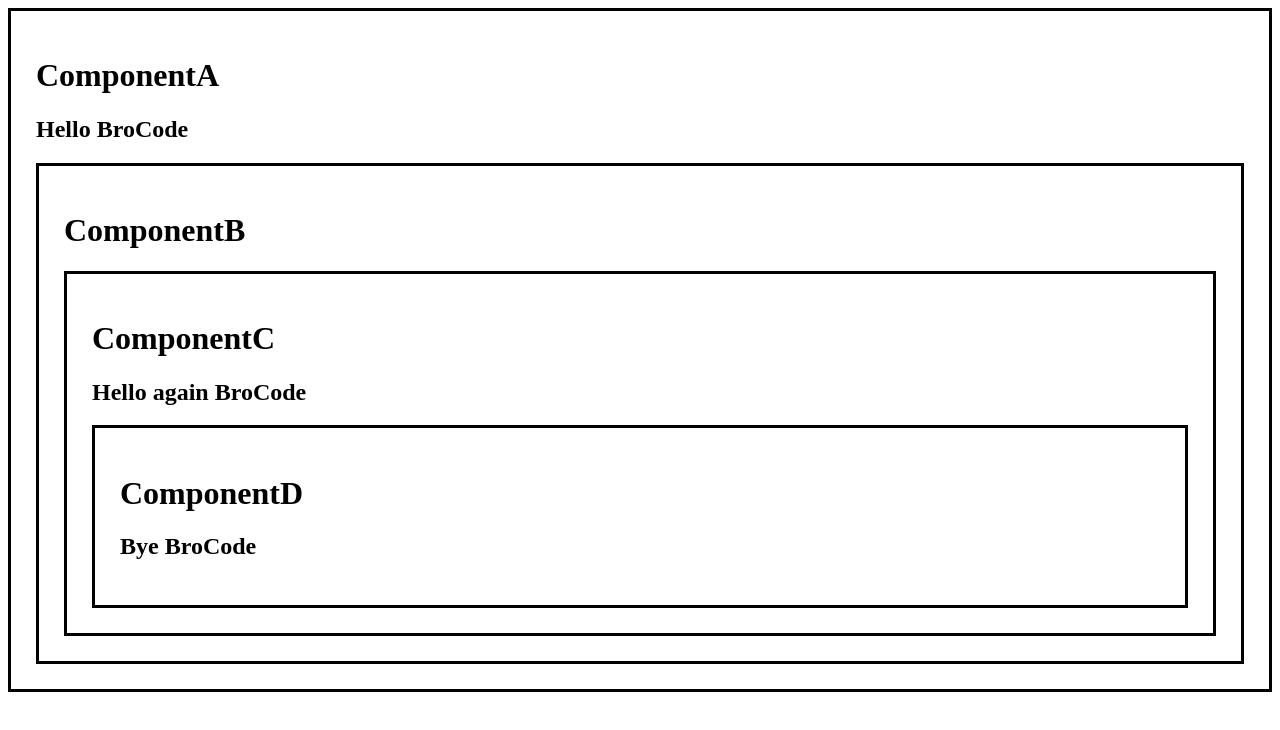
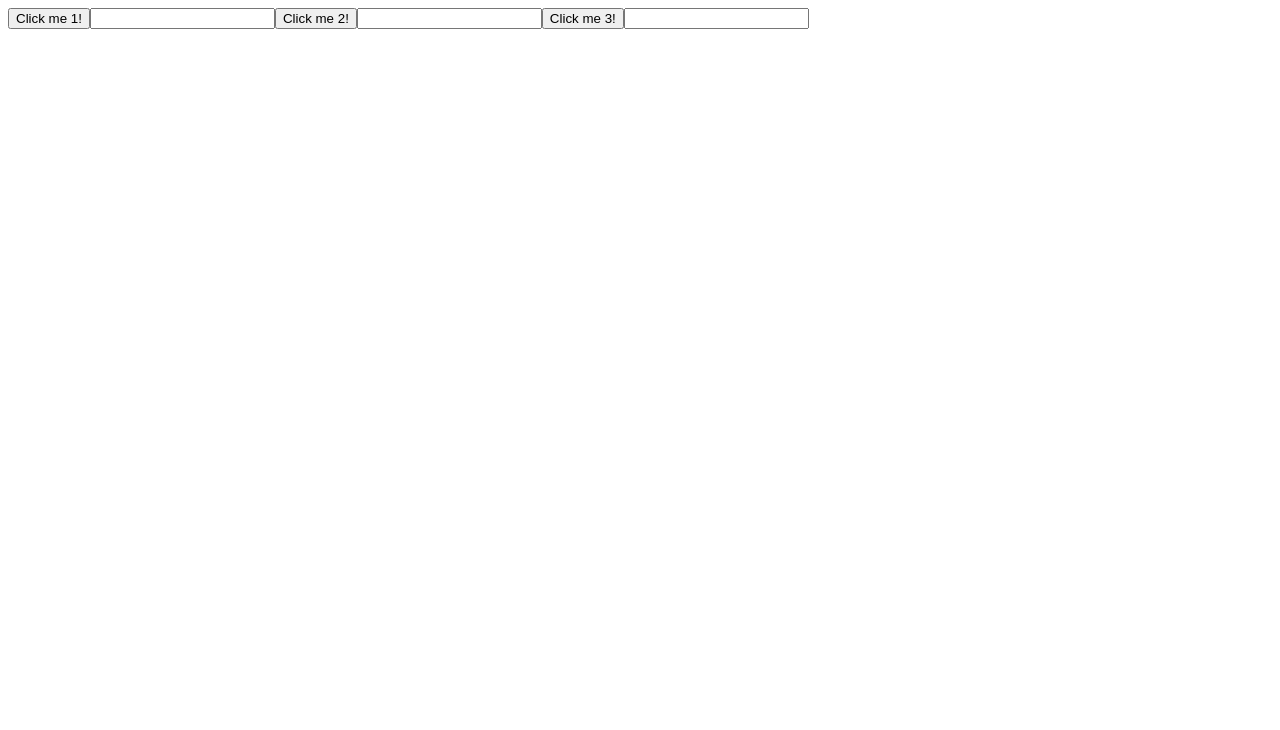
Before and after one commit to martahil/React_BroCode, a React (Vite) app: page / in a window 1280 px wide. Shown: the top 730 px of the page. Built offline with nearby package versions, Linux system fonts and the light colour scheme.

Commit message:
04:11:44 useRef() hook

```diff
--- a/src/App.jsx
+++ b/src/App.jsx
@@ -205,7 +205,7 @@ function App() {
 
 export default App */
 
-/* 18) */
+/* 18)
 import ComponentA from "./ComponentA.jsx"
 import React from "react";
 
@@ -216,4 +216,17 @@ function App() {
   );
 }
 
+export default App*/
+
+/* 19) */
+import MyComponent from "./MyComponent.jsx"
+//import React from "react";
+
+function App() {
+
+  return(
+    <MyComponent/>
+  );
+}
+
 export default App
--- a/src/MyComponent.jsx
+++ b/src/MyComponent.jsx
@@ -246,7 +246,7 @@ function MyComponent(){
 
 export default MyComponent*/
 
-/* 16) */
+/* 16)
 import React, {useState, useEffect} from "react";
 
 function MyComponent(){
@@ -277,7 +277,7 @@ function MyComponent(){
 
     function changeColor(){
         setColor(c => c === "green" ? "red" : "green");
-    }*/
+    }
 
     const [width, setWidth] = useState(window.innerWidth);
     const [heigth, setHeigth] = useState(window.innerHeight);
@@ -302,14 +302,76 @@ function MyComponent(){
     }
 
     return (<>
-        {/*<p style={{color: color}}>Count: {count}</p>
-        <button onClick={addCount}>Add</button>
-        <button onClick={subtractCount}>Subtract</button><br />
-        <button onClick={changeColor}>Change Color</button>*/}
+        {//<p style={{color: color}}>Count: {count}</p>
+        //<button onClick={addCount}>Add</button>
+        //<button onClick={subtractCount}>Subtract</button><br />
+        //<button onClick={changeColor}>Change Color</button>}
 
         <p>Window Width: {width}px</p>
         <p>Window Heigth: {heigth}px</p>
     </>);
 }
 
-export default MyComponent
+export default MyComponent */
+
+/* 19) */
+import React, {useState, useEffect, useRef} from "react";
+
+function MyComponent(){
+
+    //let [number, setNumber] = useState(0);
+    //const ref = useRef(0);
+    //const ref = useRef("Pizza");
+    //const inputRef = useRef(null);
+    const inputRef1 = useRef(null);
+    const inputRef2 = useRef(null);
+    const inputRef3 = useRef(null);
+
+    //console.log(ref);
+
+    useEffect(() => {
+        console.log('COMPONENT RENDERED')
+        //console.log(inputRef);
+    });
+
+    //function handleClick(){
+        //setNumber(n => n + 1);
+        //ref.current++;
+        //console.log(ref.current);
+        //inputRef.current.focus();
+        //inputRef.current.style.backgroundColor = 'yellow';
+    //}
+    function handleClick1(){
+        inputRef1.current.focus();
+        inputRef1.current.style.backgroundColor = 'yellow';
+        inputRef2.current.style.backgroundColor = '';
+        inputRef3.current.style.backgroundColor = '';
+    }
+    function handleClick2(){
+        inputRef2.current.focus();
+        inputRef2.current.style.backgroundColor = 'yellow';
+        inputRef1.current.style.backgroundColor = '';
+        inputRef3.current.style.backgroundColor = '';
+    }
+    function handleClick3(){
+        inputRef3.current.focus();
+        inputRef3.current.style.backgroundColor = 'yellow';
+        inputRef1.current.style.backgroundColor = '';
+        inputRef2.current.style.backgroundColor = '';
+    }
+
+    return(
+        <div>
+            <button onClick={handleClick1}>Click me 1!</button>
+            <input ref={inputRef1}/>
+
+            <button onClick={handleClick2}>Click me 2!</button>
+            <input ref={inputRef2}/>
+
+            <button onClick={handleClick3}>Click me 3!</button>
+            <input ref={inputRef3}/>
+        </div>
+    );
+}
+
+export default MyComponent;
--- a/src/main.jsx
+++ b/src/main.jsx
@@ -4,7 +4,7 @@ import App from './App.jsx'
 import './index.css'
 
 createRoot(document.getElementById('root')).render(
-  <StrictMode>
+
     <App />
-  </StrictMode>,
+
 )
```
